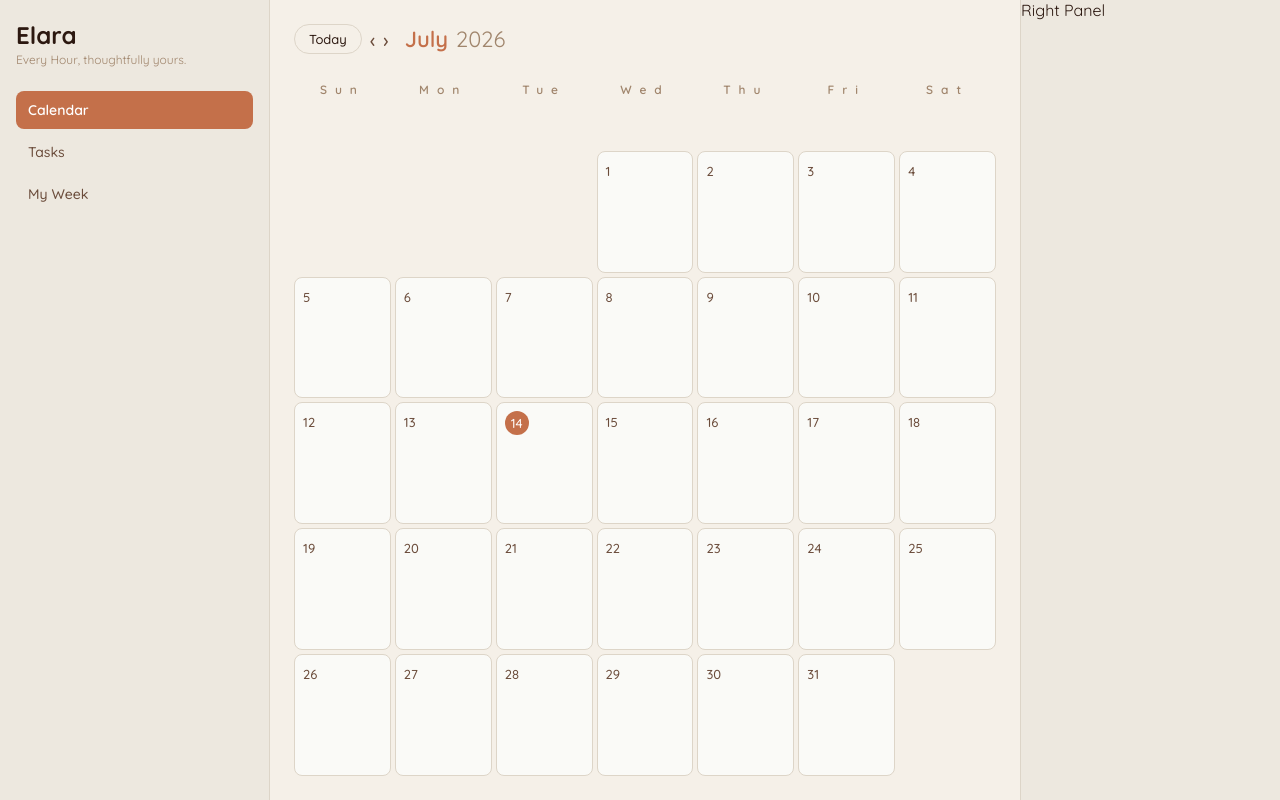
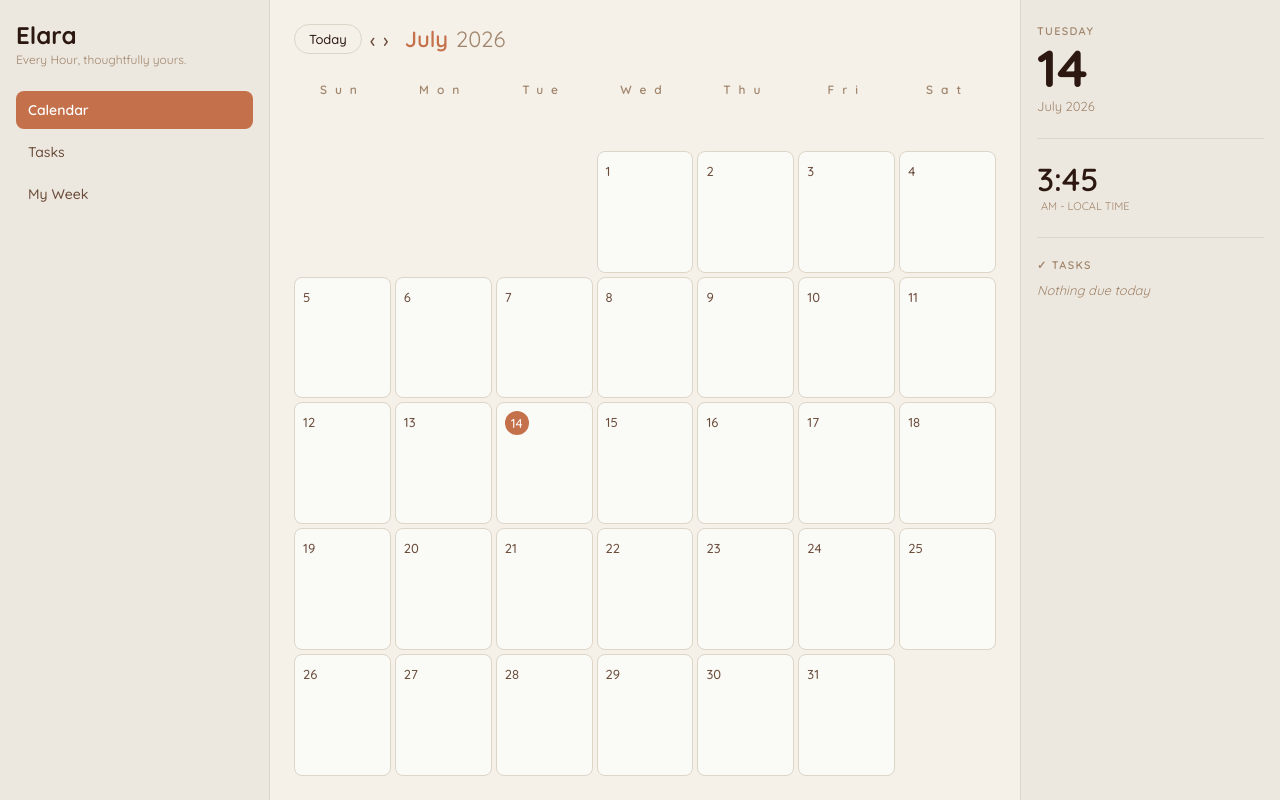
Before and after one commit to Tanishi29/elara-app, a React (Vite) app: page / in a window 1280 px wide. Built offline with nearby package versions, Linux system fonts and the light colour scheme.

Commit message:
created right panel code and tasks placeholder

```diff
--- a/src/App.jsx
+++ b/src/App.jsx
@@ -125,6 +125,7 @@ import { useState } from 'react'
 import './App.css'
 import Sidebar from './components/Sidebar'
 import CalendarView from './components/CalendarView'
+import RightPanel from './components/RightPanel'
 
 function App() {
   const [activePage, setActivePage] = useState('calendar')
@@ -137,9 +138,7 @@ function App() {
         {activePage === 'tasks' && <h1>Tasks View</h1>}
         {activePage === 'myweek' && <h1>My Week View</h1>}
       </main>
-      <aside className="right-panel">
-        Right Panel
-      </aside>
+      <RightPanel />
     </div>
   )
 }
--- /dev/null
+++ b/src/components/RightPanel.css
@@ -0,0 +1,75 @@
+.right-panel {
+    width: var(--right-width);
+    background: var(--bg-secondary);
+    border-left: 1px solid var(--border);
+    flex-shrink: 0;
+    display: flex;
+    flex-direction: column;
+    gap: 24px;
+    padding: 24px 16px;
+    height: 100vh;
+}
+
+.right-panel-date{
+    display: flex;
+    flex-direction: column;
+    align-items: flex-start;
+}
+
+.rp-dayname{
+    font-size: 11px;
+    font-weight: 600;
+    color: var(--text-muted);
+    letter-spacing: 0.08rem;
+    text-transform: uppercase;
+    margin-bottom: 4px;
+}
+
+.rp-datenum{
+    font-size: 52px;
+    font-weight: 700;
+    color: var(--text-primary);
+    line-height: 1;
+}
+
+.rp-monthyear{
+    font-size: 13px;
+    color: var(--text-muted);
+    margin-top: 4px;
+}
+
+.rp-clock{
+    border-top: 1px solid var(--border);
+    padding-top: 20px;
+}
+
+.rp-time{
+    font-size: 32px;
+    font-weight: 600;
+    color: var(--text-primary);
+}
+
+.rp-ampm{
+    font-size: 11px;
+    color: var(--text-muted);
+    margin-left: 4px;
+}
+
+.rp-tasks{
+    border-top: 1px solid var(--border);
+    padding-top: 20px;
+}
+
+.rp-tasks-label{
+    font-size: 11px;
+    color: var(--text-muted);
+    margin-bottom: 10px;
+    font-weight: 600;
+    letter-spacing: 0.08rem;
+}
+
+.rp-tasks-empty{
+    font-size: 13px;
+    color: var(--text-muted);
+    font-style: italic;
+}
--- /dev/null
+++ b/src/components/RightPanel.jsx
@@ -0,0 +1,47 @@
+import {useState, useEffect} from 'react'
+import './RightPanel.css'
+
+function RightPanel(){
+    const [time, setTime] = useState(new Date());
+
+    useEffect(() => {
+        const timer = setInterval(() => {
+            setTime(new Date());
+        }, 1000)
+
+        return () => clearInterval(timer);
+    }, [])
+
+    const dayNames = ['Sunday', 'Monday', 'Tuesday', 'Wednesday', 'Thursday', 'Friday', 'Saturday'];
+    const monthNames = [
+        "January", "February", "March", "April", "May", "June",
+        "July", "August", "September", "October", "November", "December"
+    ]
+
+    const hours = time.getHours()
+    const minutes = time.getMinutes().toString().padStart(2, '0')
+    const ampm = hours >= 12 ? 'PM' : 'AM'
+    const hours12 = hours % 12 || 12
+
+    return (
+        <div className="right-panel">
+            <div className="right-panel-date">
+                <p className="rp-dayname">{dayNames[time.getDay()]}</p>
+                <div className="rp-datenum">{time.getDate()}</div>
+                <p className="rp-monthyear">{monthNames[time.getMonth()]} {time.getFullYear()}</p>
+            </div>
+
+            <div className="rp-clock">
+                <p className="rp-time">{hours12}:{minutes}</p>
+                <p className="rp-ampm">{ampm} - LOCAL TIME </p>
+            </div>
+
+            <div className="rp-tasks">
+                <p className="rp-tasks-label"> ✓ TASKS </p>
+                <p className="rp-tasks-empty"> Nothing due today</p>
+            </div>
+        </div>
+    )
+}
+
+export default RightPanel
--- /dev/null
+++ b/src/components/TasksView.css
@@ -0,0 +1 @@
+/*task view css file*/
--- /dev/null
+++ b/src/components/TasksView.jsx
@@ -0,0 +1 @@
+//.jsx file here for tasks section
```
